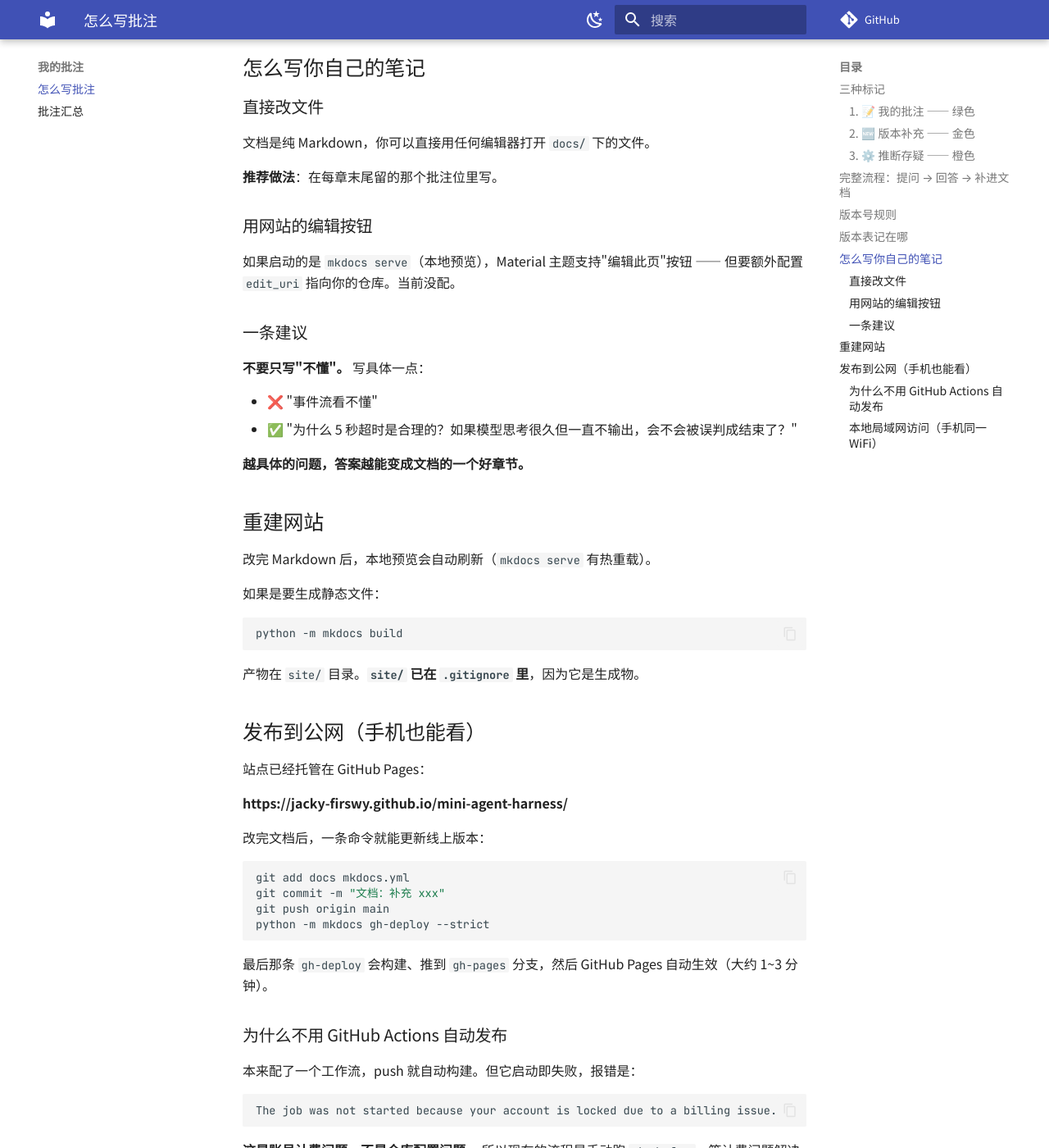
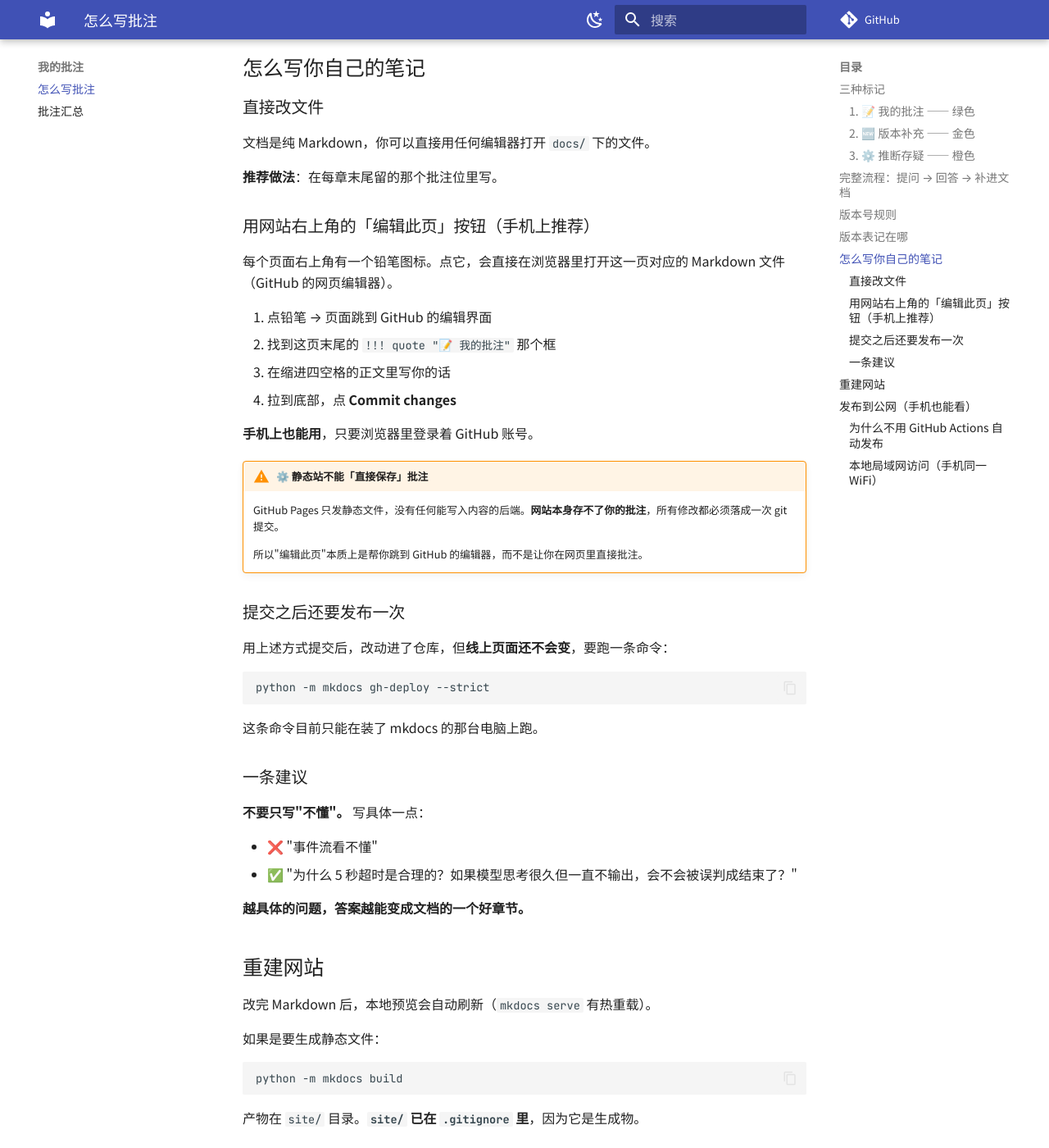
Before and after one commit to Jacky-Firswy/mini-agent-harness, an MkDocs documentation site: the page built from docs/notes/how-to-annotate.md, in a window 1280 px wide and 1400 px high, scrolled down 2149 px. Shown: the whole window at 82% size. Built offline with MkDocs 1.6.1 and Material for MkDocs 9.7.7, drawn with Linux system fonts in a browser that asks for light colours; comment, search, counter and statistics services are not loaded.

Commit message:
文档站：每页加「编辑此页」按钮，可在手机上改 Markdown
- mkdocs.yml 配 edit_uri 与 content.action.edit/view
- how-to-annotate.md 说明静态站无法直接存批注，以及提交后需重新 gh-deploy

````diff
--- a/docs/notes/how-to-annotate.md
+++ b/docs/notes/how-to-annotate.md
@@ -88,9 +88,31 @@
 
 **推荐做法**：在每章末尾留的那个批注位里写。
 
-### 用网站的编辑按钮
+### 用网站右上角的「编辑此页」按钮（手机上推荐）
 
-如果启动的是 `mkdocs serve`（本地预览），Material 主题支持"编辑此页"按钮 —— 但要额外配置 `edit_uri` 指向你的仓库。当前没配。
+每个页面右上角有一个铅笔图标。点它，会直接在浏览器里打开这一页对应的 Markdown 文件（GitHub 的网页编辑器）。
+
+1. 点铅笔 → 页面跳到 GitHub 的编辑界面
+2. 找到这页末尾的 `!!! quote "📝 我的批注"` 那个框
+3. 在缩进四空格的正文里写你的话
+4. 拉到底部，点 **Commit changes**
+
+**手机上也能用**，只要浏览器里登录着 GitHub 账号。
+
+!!! warning "⚙️ 静态站不能「直接保存」批注"
+    GitHub Pages 只发静态文件，没有任何能写入内容的后端。**网站本身存不了你的批注**，所有修改都必须落成一次 git 提交。
+
+    所以"编辑此页"本质上是帮你跳到 GitHub 的编辑器，而不是让你在网页里直接批注。
+
+### 提交之后还要发布一次
+
+用上述方式提交后，改动进了仓库，但**线上页面还不会变**，要跑一条命令：
+
+```bash
+python -m mkdocs gh-deploy --strict
+```
+
+这条命令目前只能在装了 mkdocs 的那台电脑上跑。
 
 ### 一条建议
 
--- a/mkdocs.yml
+++ b/mkdocs.yml
@@ -3,6 +3,7 @@ site_description: 逐层拆解 ORG2 的每一个设计理念、每一个原理
 site_author: Firswy
 site_url: https://jacky-firswy.github.io/mini-agent-harness/
 repo_url: https://github.com/Jacky-Firswy/mini-agent-harness
+edit_uri: edit/main/docs/
 docs_dir: docs
 site_dir: site
 
@@ -24,6 +25,8 @@ theme:
     - search.highlight
     - content.code.copy
     - content.tabs.link
+    - content.action.edit
+    - content.action.view
   palette:
     - media: "(prefers-color-scheme: light)"
       scheme: default
````
